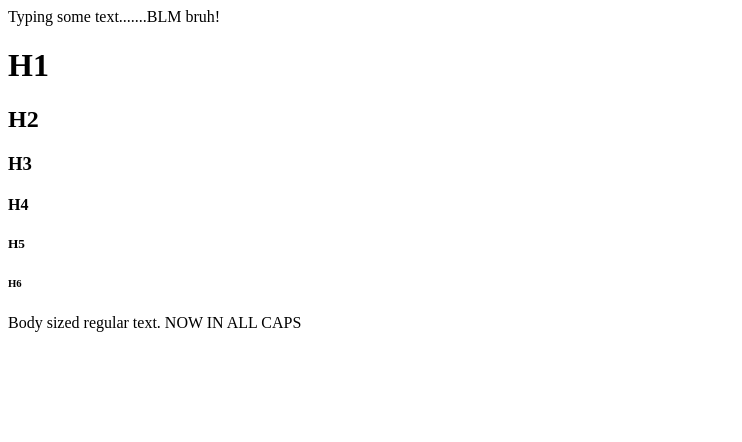
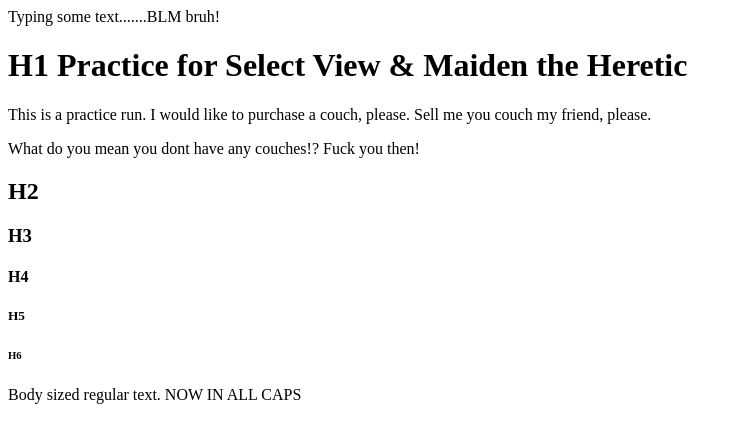
Before and after one commit to cmontoy2/boilerplate2, a plain HTML site: page index.html in a window 1280 px wide. Shown: the whole page, without its empty margins (0-742 px from the left). Drawn offline with Linux system fonts and the light colour scheme.

Commit message:
More Profanity Pargrpg index.hhtml

```diff
--- a/index.html
+++ b/index.html
@@ -7,7 +7,9 @@
 <body>
     Typing some text.......BLM bruh!
 </body>
-<h1>H1</h1>
+<h1>H1 Practice for Select View & Maiden the Heretic</h1>
+<p>This is a practice run. I would like to purchase a couch, please. Sell me you couch my friend, please.</p>
+<p>What do you mean you dont have any couches!? Fuck you then!</p>
 <h2>H2</h2>
 <h3>H3</h3>
 <h4>H4</h4>
```
